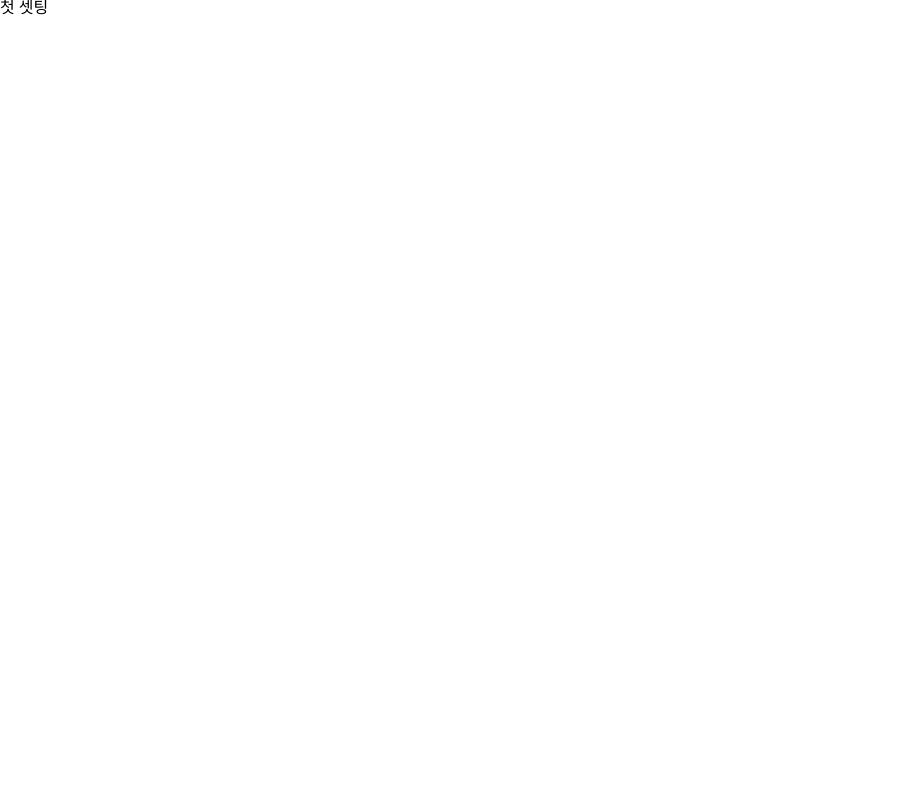
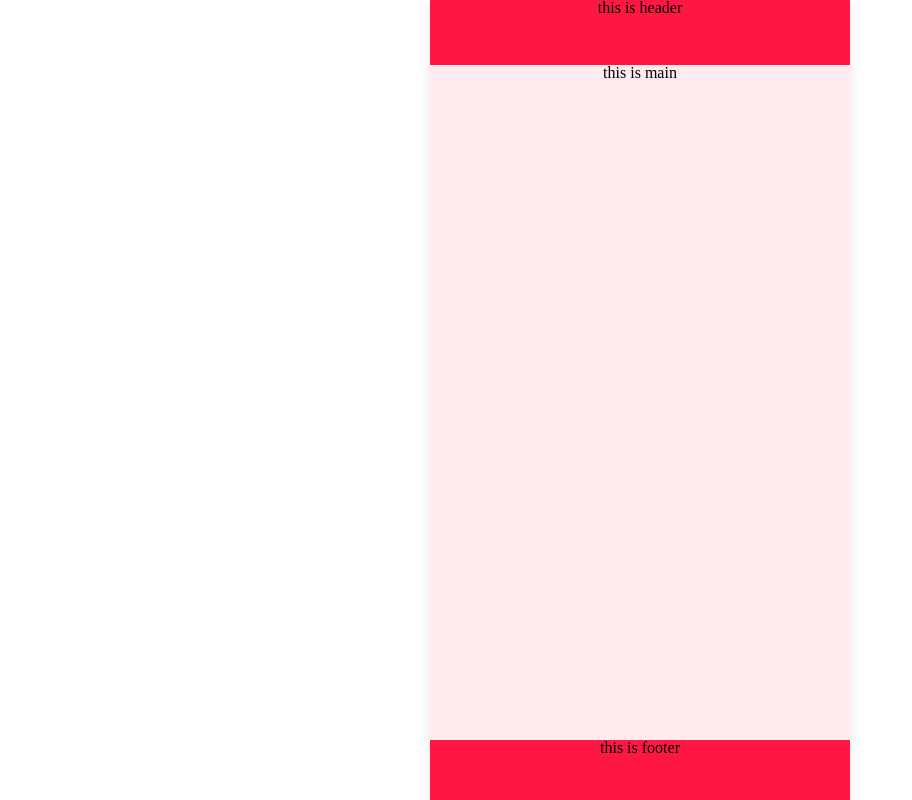
Before and after one commit to 2201infinity/swit-messenger, a React (Create React App) app: page / in a window 1280 px wide. Shown: the whole page, without its empty margins (0-912 px from the left). Built offline with nearby package versions, Linux system fonts and the light colour scheme.

Commit message:
feat(MainPage): main layout 설정

```diff
--- a/src/App.tsx
+++ b/src/App.tsx
@@ -1,12 +1,13 @@
 import React from "react";
 import GlobalStyles from "styles/GlobalStyles";
+import MainPage from "pages/MainPage";
 
 function App() {
   return (
-    <div>
-      첫 셋팅
+    <>
       <GlobalStyles />
-    </div>
+      <MainPage />
+    </>
   );
 }
 
--- /dev/null
+++ b/src/components/Footer.tsx
@@ -0,0 +1,16 @@
+import styled from "styled-components";
+
+function Footer() {
+  return <FooterContainer>this is footer</FooterContainer>;
+}
+
+export default Footer;
+
+const FooterContainer = styled.div`
+  height: 60px;
+  width: 420px;
+  position: fixed;
+  bottom: 0;
+  text-align: center;
+  background-color: #ff1744;
+`;
--- /dev/null
+++ b/src/components/Header.tsx
@@ -0,0 +1,15 @@
+import styled from "styled-components";
+
+function Header() {
+  return <HeaderContainer>this is header</HeaderContainer>;
+}
+
+export default Header;
+
+const HeaderContainer = styled.div`
+  width: 420px;
+  height: 65px;
+  position: fixed;
+  background-color: #ff1744;
+  text-align: center;
+`;
--- /dev/null
+++ b/src/pages/MainPage.tsx
@@ -0,0 +1,35 @@
+import Footer from "components/Footer";
+import Header from "components/Header";
+import styled from "styled-components";
+
+function MainPage() {
+  return (
+    <MainContainer>
+      <MainLayout>
+        <Header />
+        <Content>this is main{/* 메인 영역  */}</Content>
+        <Footer />
+      </MainLayout>
+    </MainContainer>
+  );
+}
+
+const MainContainer = styled.div`
+  height: 100%;
+  display: flex;
+  justify-content: center;
+`;
+
+const MainLayout = styled.div`
+  width: 420px;
+  box-shadow: 0 2px 12px rgb(0 0 0 / 10%);
+`;
+
+const Content = styled.div`
+  height: 100%;
+  text-align: center;
+  padding-top: 65px;
+  background-color: #ffebee;
+`;
+
+export default MainPage;
```
